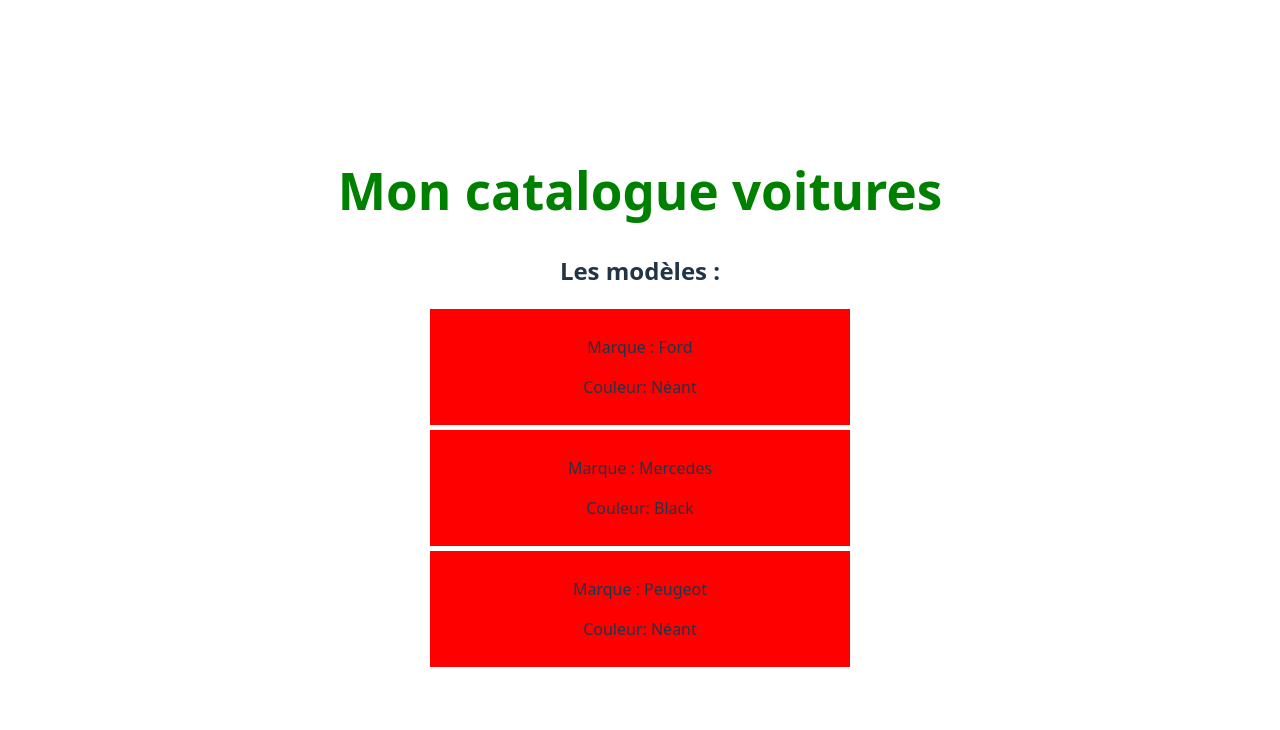
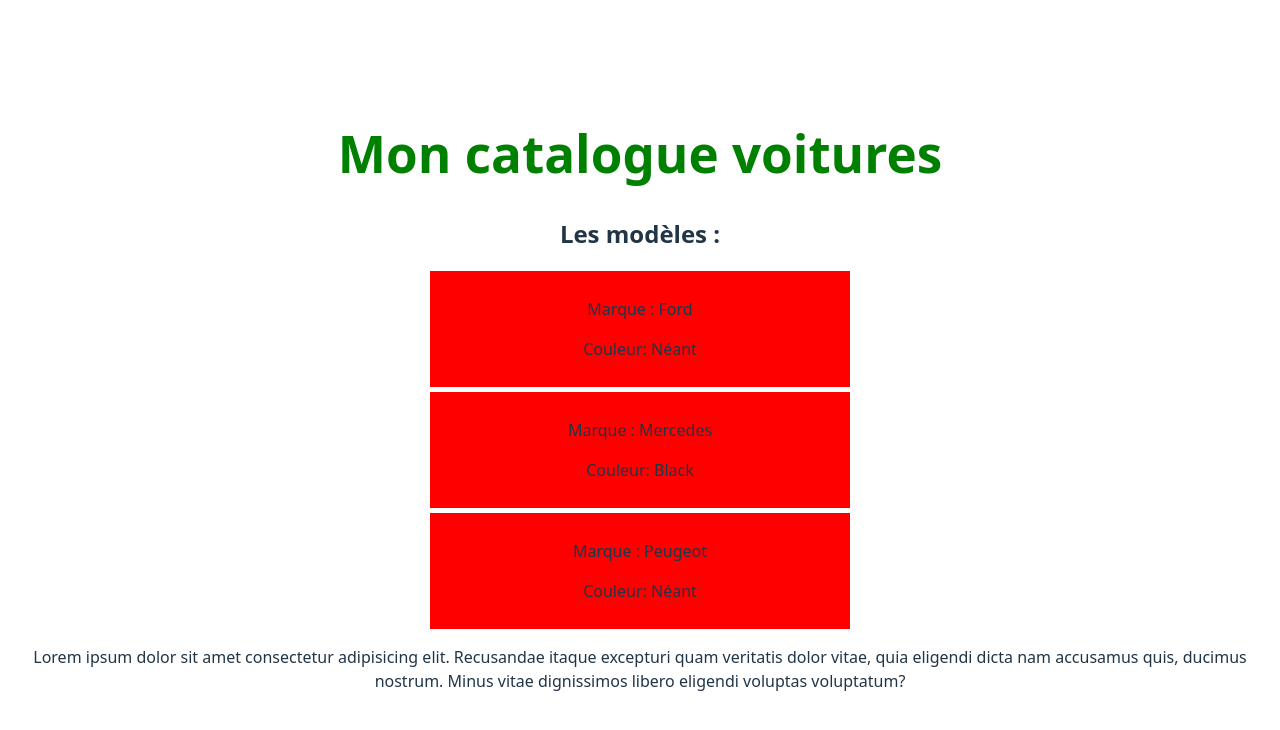
Before and after one commit to Julen37/coursREACT, a React (Vite) app in the folder my-app/: page / in a window 1280 px wide. Shown: the top 730 px of the page. Built offline with nearby package versions, Linux system fonts and the light colour scheme.

Commit message:
evenement onCopy / noCopy function

```diff
--- a/my-app/src/components/Cars.jsx
+++ b/my-app/src/components/Cars.jsx
@@ -9,6 +9,7 @@
   // const colorInfo = color ? <p>Couleur : { color } </p> : <p>Couleur : Néant </p>;
   // au lieu de mettre en deux ligne avec la const + le { colorInfo } on peut ecrire tout direct pour economiser une ligne
 
+// au lieu de { color ? <p>Couleur : { color } </p> : <p>Couleur : Néant </p> } a la ligne 19
 const colorInfo = color ? color : "Néant";
 
 // return en ternaire
@@ -16,7 +17,6 @@
     <Wrapper>
       <p>Marque : { children }</p>
       <p>Couleur: { colorInfo }</p>
-      {/* { color ? <p>Couleur : { color } </p> : <p>Couleur : Néant </p> } */}
     </Wrapper>
   )
   // : <p>Pas de data!</p>
--- a/my-app/src/components/MyCars.jsx
+++ b/my-app/src/components/MyCars.jsx
@@ -7,6 +7,10 @@
   state = {
     cars: ["Ford", "Mercedes", "Peugeot"],
   }
+
+    noCopy = () =>{
+      alert('merci de ne pas copier le texte');
+    }
 
   render(){
 
@@ -25,6 +29,8 @@
           <Cars >{this.state.cars[0]}</Cars>
           <Cars color="Black" >{this.state.cars[1]}</Cars>
           <Cars >{this.state.cars[2]}</Cars>
+
+          <p onCopy={this.noCopy}>Lorem ipsum dolor sit amet consectetur adipisicing elit. Recusandae itaque excepturi quam veritatis dolor vitae, quia eligendi dicta nam accusamus quis, ducimus nostrum. Minus vitae dignissimos libero eligendi voluptas voluptatum?</p>
       </div>
     )
   }
```
